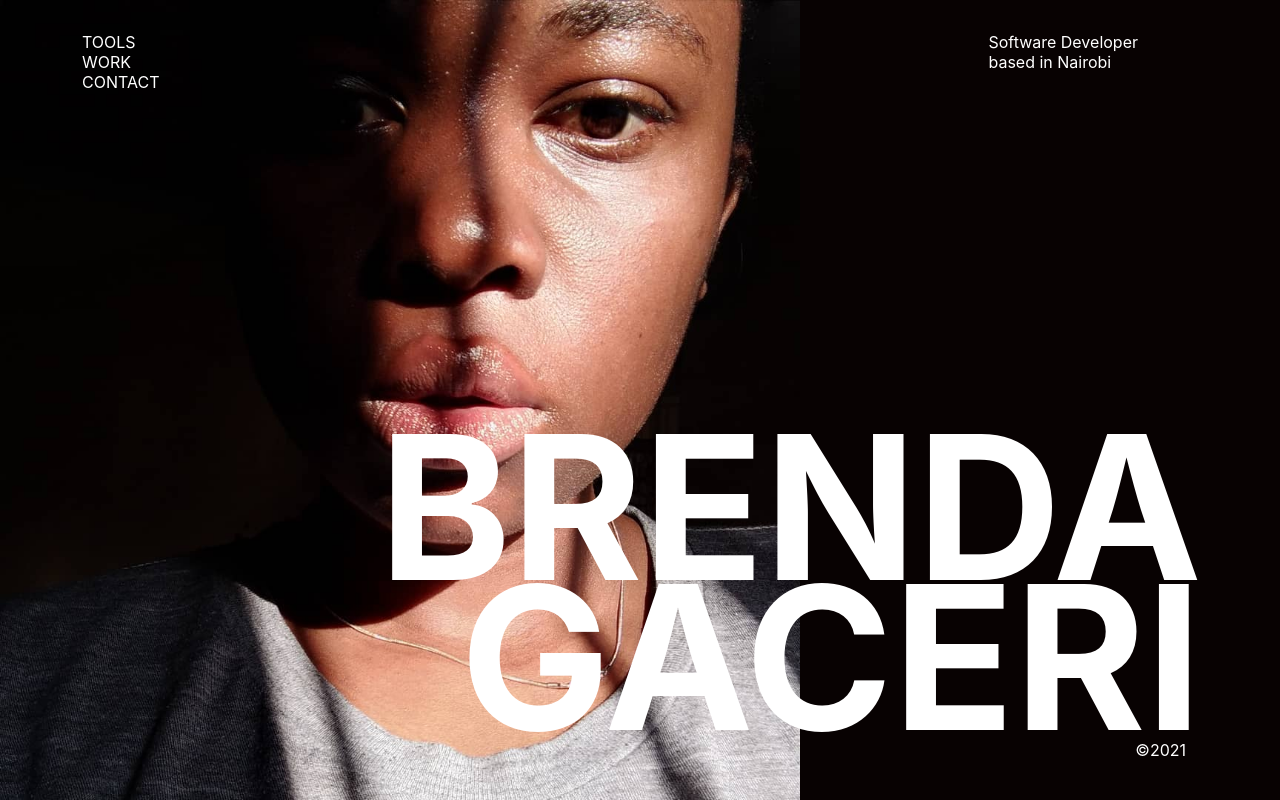
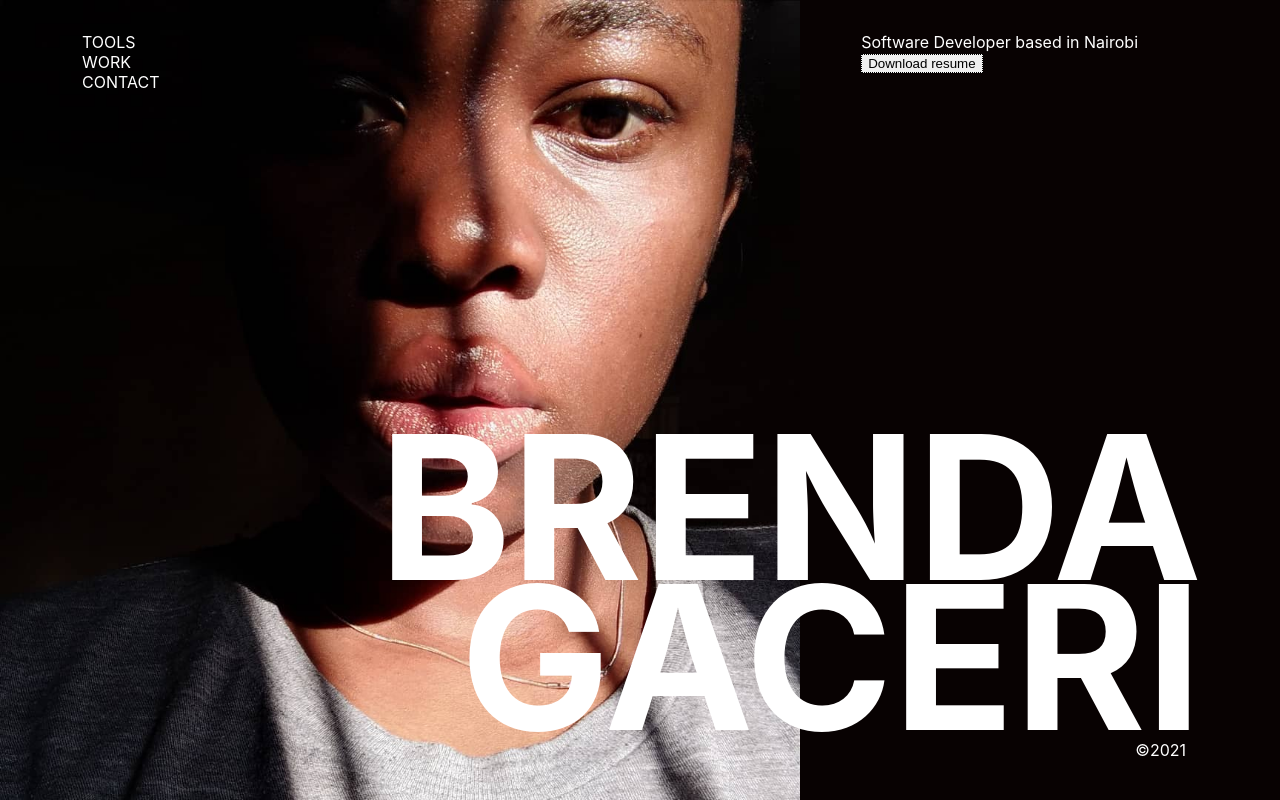
Before and after one commit to Gacheri/portfolio, a React (Create React App) app: page / in a window 1280 px wide. Built offline with nearby package versions, Linux system fonts and the light colour scheme.

Commit message:
resume-button

```diff
--- a/src/App.css
+++ b/src/App.css
@@ -84,6 +84,10 @@
    text-align: right;
    margin-bottom: 8px;
  }
+ .resume{
+   border-radius: 0;
+   border: 1px dotted rgba(0,1,0);
+ }
  .bottomRight{
    position: absolute;
    bottom: 0;
--- a/src/App.js
+++ b/src/App.js
@@ -26,7 +26,8 @@ function App() {
               </div>
             </div>
             <div className="description left ">
-              <p>Software Developer <br></br> based in Nairobi</p>
+              <p>Software Developer based in Nairobi</p>
+              <button className='resume'>Download resume</button>
             </div>
           </div>
           <div className='bottomRight'>
```
